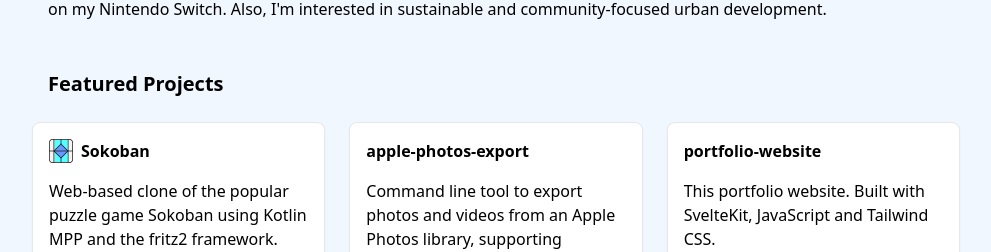
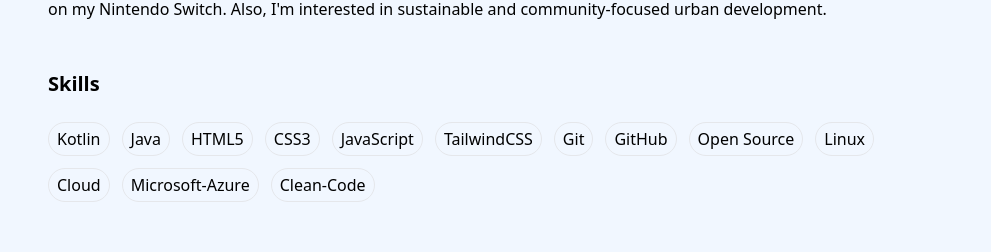
Before and after one commit to haukesomm/portfolio-website, a SvelteKit app: page / in a window 1280 px wide. Shown: the part 321-573 px from the top of the page, without its empty margins (144-1135 px from the left). Built offline with nearby package versions, Linux system fonts and the light colour scheme.

Commit message:
Add basic skill overview

```diff
--- /dev/null
+++ b/src/lib/components/SkillOverview.svelte
@@ -0,0 +1,11 @@
+<script>
+    import {skills} from "$lib/skills.js";
+</script>
+
+<div class="flex flex-row flex-wrap gap-3">
+    {#each skills as skill}
+        <div class="px-2 py-1 border dark:border-gray-700 rounded-full">
+            {skill}
+        </div>
+    {/each}
+</div>
--- /dev/null
+++ b/src/lib/skills.js
@@ -0,0 +1,15 @@
+export const skills = [
+    "Kotlin",
+    "Java",
+    "HTML5",
+    "CSS3",
+    "JavaScript",
+    "TailwindCSS",
+    "Git",
+    "GitHub",
+    "Open Source",
+    "Linux",
+    "Cloud",
+    "Microsoft-Azure",
+    "Clean-Code",
+]
--- a/src/routes/+page.svelte
+++ b/src/routes/+page.svelte
@@ -2,6 +2,7 @@
     import github_logo from '/src/assets/github-mark.svg?raw'
     import ProjectOverview from '$lib/components/ProjectOverview.svelte';
     import {projects} from "$lib/projects.js";
+    import SkillOverview from "$lib/components/SkillOverview.svelte";
 </script>
 
 <main class="flex min-h-screen px-8 md:px-24 py-4 md:py-12 flex-col items-center">
@@ -39,6 +40,12 @@
                 </p>
             </div>
         </div>
+        <div class="flex flex-col gap-6">
+            <h2 class="text-xl font-semibold">Skills</h2>
+            <div>
+                <SkillOverview/>
+            </div>
+        </div>
         <div class="space-y-6">
             <h2 class="text-xl font-semibold">Featured Projects</h2>
             <ProjectOverview projects={projects}/>
```
